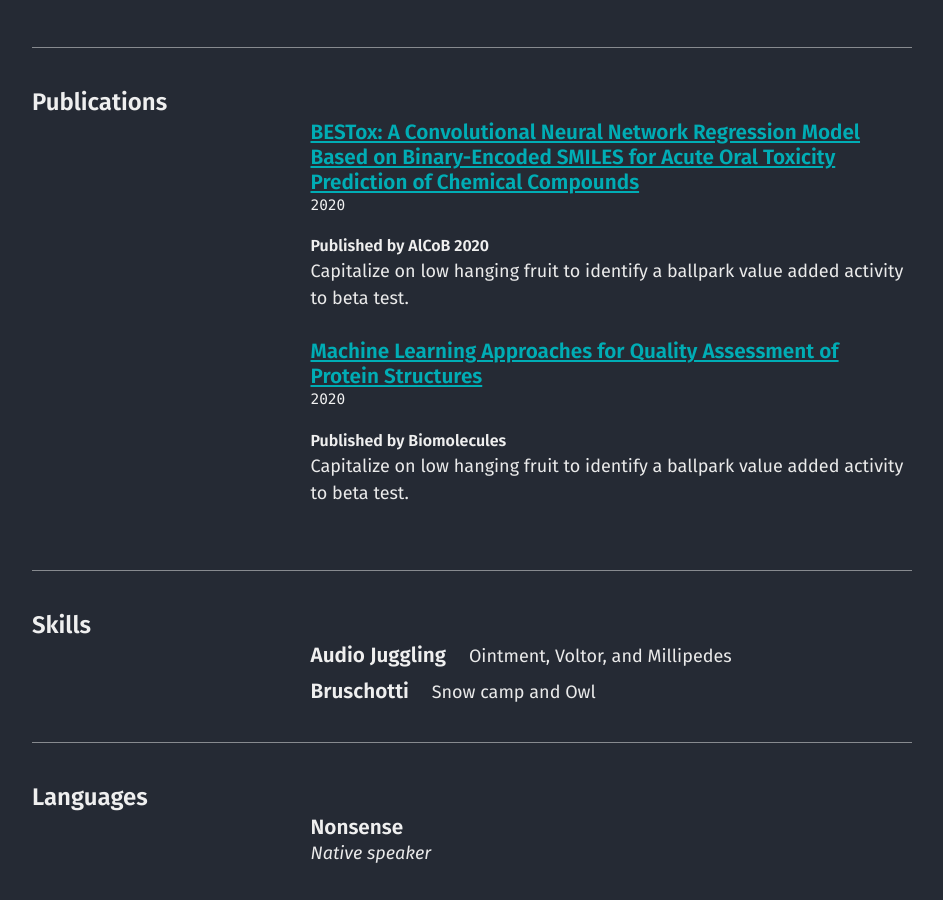
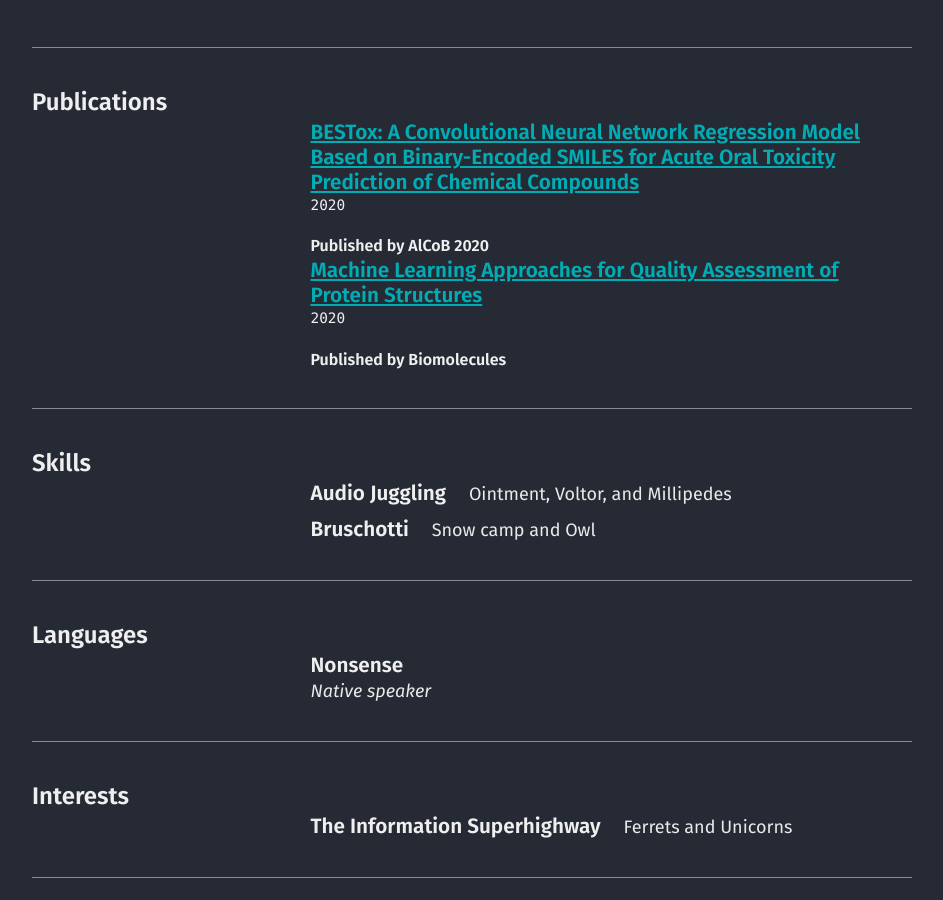
Before and after one commit to chen709847237/chen709847237, a Jekyll site: the page built from cv.md, in a window 1280 px wide and 900 px high, scrolled down 2194 px. Shown: the whole window, without its empty margins (40-983 px from the left). Built offline with Jekyll 4.4.1, drawn with Linux system fonts in a browser that asks for light colours.

Commit message:
Update cv.json

```diff
--- a/_data/cv.json
+++ b/_data/cv.json
@@ -95,14 +95,14 @@
       "publisher": "AlCoB 2020",
       "releaseDate": "2020",
       "website": "https://doi.org/10.1007/978-3-030-42266-0_12",
-      "summary": "Capitalize on low hanging fruit to identify a ballpark value added activity to beta test."
+      "summary": ""
     },
     {
       "name": "Machine Learning Approaches for Quality Assessment of Protein Structures",
       "publisher": "Biomolecules",
       "releaseDate": "2020",
       "website": "https://doi.org/10.3390/biom10040626",
-      "summary": "Capitalize on low hanging fruit to identify a ballpark value added activity to beta test."
+      "summary": ""
     }
   ],
   "skills": [
```
